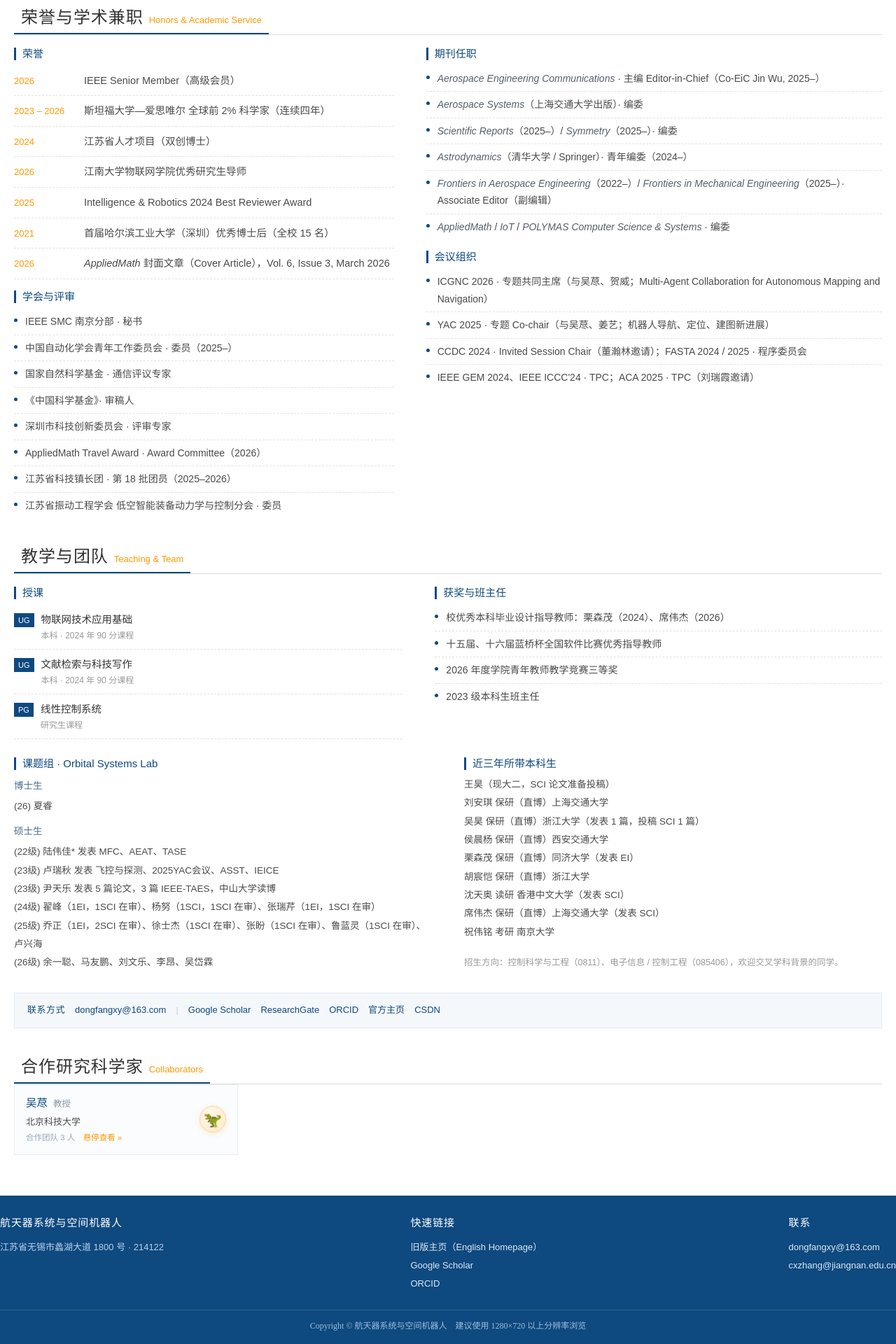
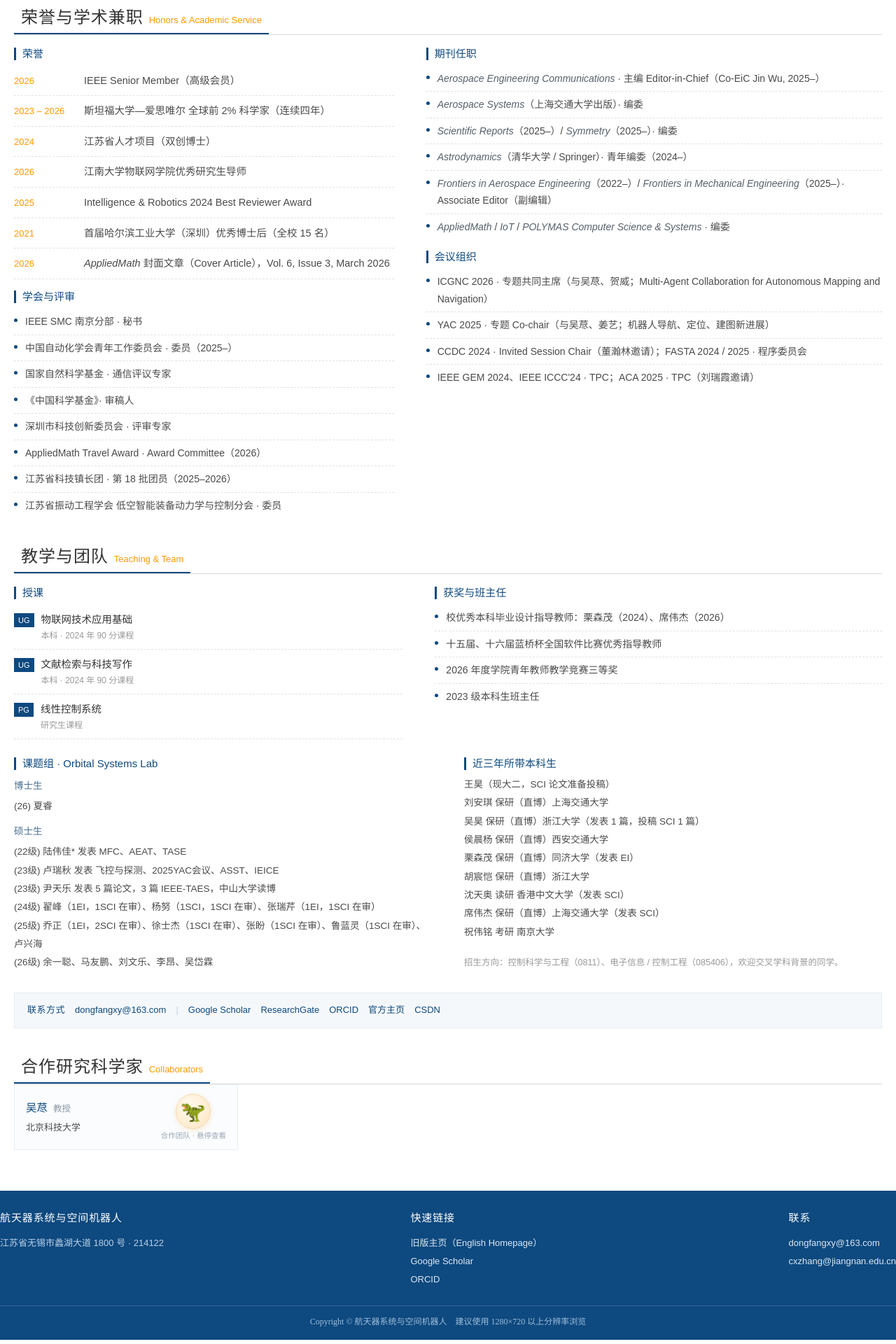
Before and after one commit to dongfangxy/dongfangxy.github.io, a Jekyll site: the page index.html, which Jekyll copies as it is, in a window 1280 px wide. Shown: the part 2103-4023 px from the top of the page at 70% size. Built offline with Jekyll 4.4.1, drawn with Linux system fonts in a browser that asks for light colours.

Commit message:
style(home): enlarge T-Rex badge and move team hint under it

```diff
--- a/index.html
+++ b/index.html
@@ -161,14 +161,14 @@
     border-color: #c3d8ea; box-shadow: 0 2px 12px rgba(14, 73, 127, .1); transform: translateY(-1px);
   }
   .collab-main-txt { flex: 1; }
-  .collab-team-hint { display: block; margin-top: 2px; font-size: 11.5px; color: #9aa8b5; }
-  .collab-team-hint i { font-style: normal; color: var(--orange); }
+  .collab-rex-wrap { flex: none; display: flex; flex-direction: column; align-items: center; gap: 3px; }
+  .collab-team-hint { display: block; font-size: 10.5px; color: #9aa8b5; white-space: nowrap; line-height: 1.3; }
   .collab-rex {
-    flex: none; width: 38px; height: 38px; border-radius: 50%;
+    flex: none; width: 50px; height: 50px; border-radius: 50%;
     display: flex; align-items: center; justify-content: center;
     background: radial-gradient(circle at 35% 30%, #fff8ec, #ffe7c4);
     border: 1px solid #f3d3a6;
-    font-size: 21px; line-height: 1;
+    font-size: 29px; line-height: 1;
     box-shadow: 0 2px 8px rgba(255, 153, 0, .18);
     animation: rexBob 2.4s ease-in-out infinite;
   }
@@ -659,9 +659,11 @@
           <span class="collab-main-txt">
             <span class="collab-name">吴荩</span><span class="collab-role">教授</span>
             <span class="collab-aff">北京科技大学</span>
-            <span class="collab-team-hint">合作团队 3 人　<i>悬停查看 »</i></span>
           </span>
-          <span class="collab-rex" aria-hidden="true" title="学术霸王龙">🦖</span>
+          <span class="collab-rex-wrap">
+            <span class="collab-rex" aria-hidden="true" title="学术霸王龙">🦖</span>
+            <span class="collab-team-hint">合作团队 · 悬停查看</span>
+          </span>
         </a>
         <div class="collab-more">
           <a href="http://faculty.hust.edu.cn/JIANGYI/zh_CN/index.htm" target="_blank" rel="noopener">
```
